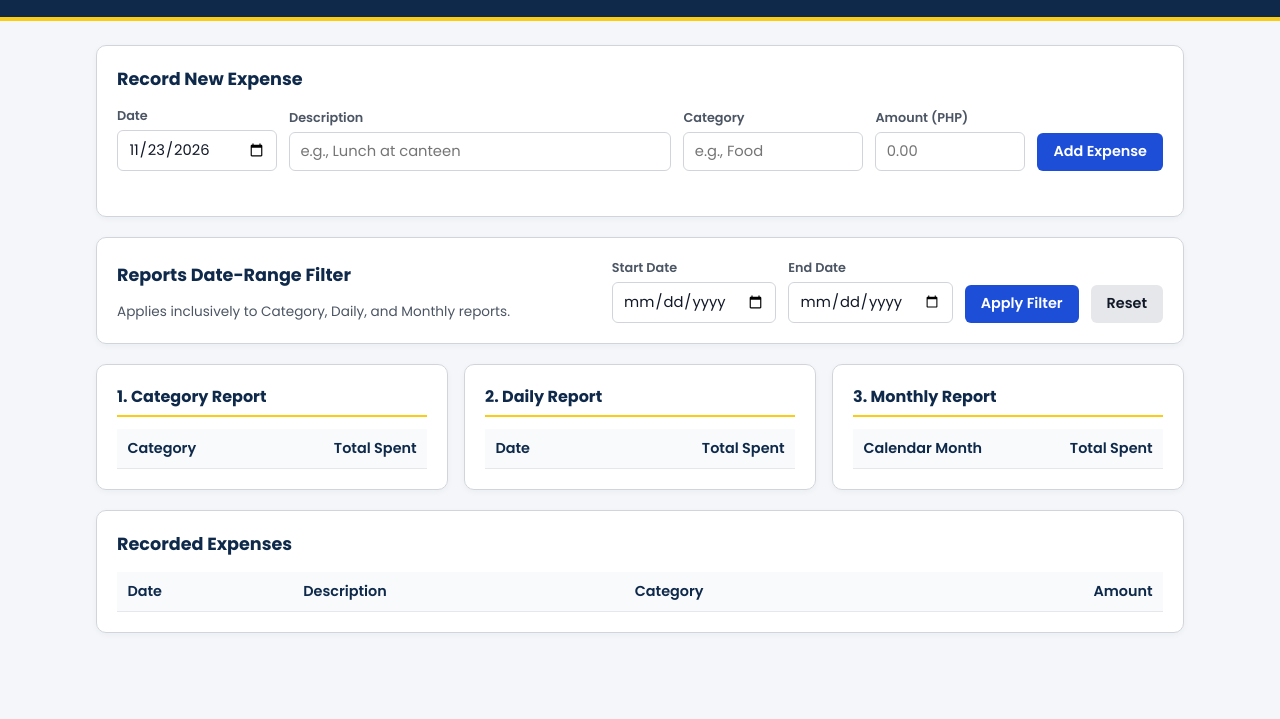
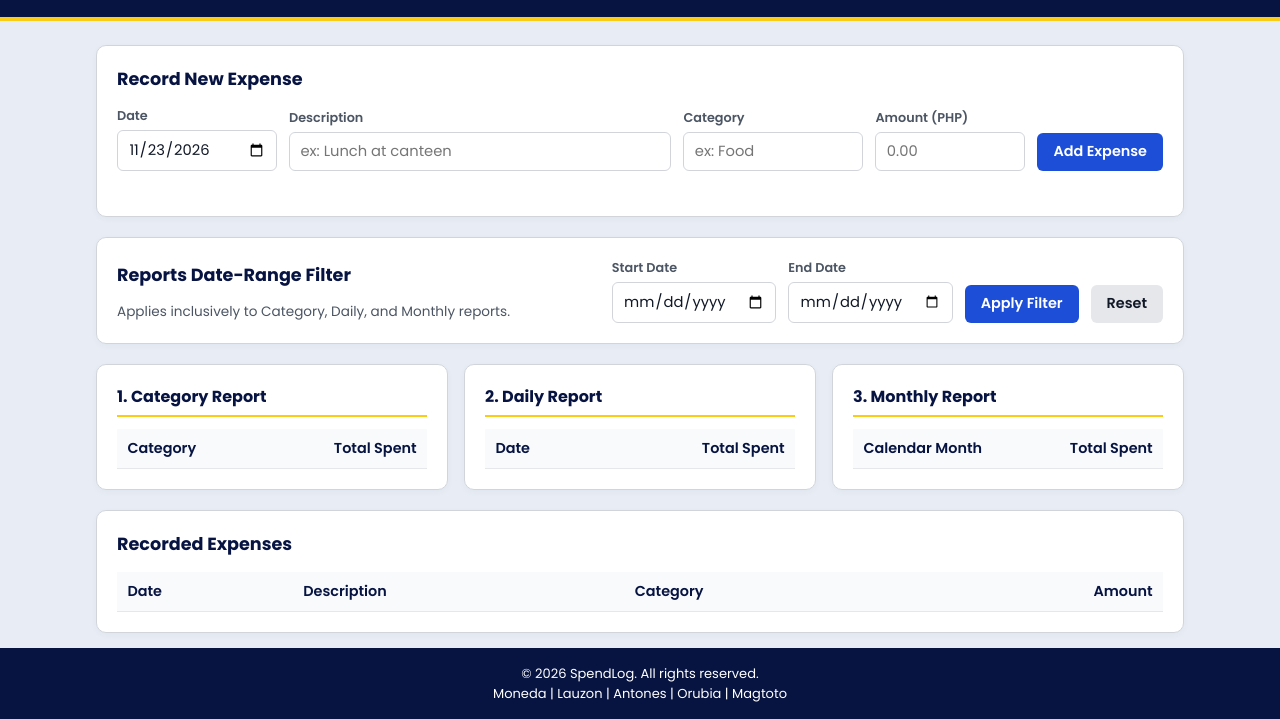
Before and after one commit to Veinz03/Spendlog, a website: page public/index.html in a window 1280 px wide. Shown: the part 81-800 px from the top of the page. Drawn offline with Linux system fonts and the light colour scheme; no server answers.

Commit message:
Describe your update

```diff
--- a/package.json
+++ b/package.json
@@ -13,6 +13,6 @@
     "pg": "^8.23.1"
   },
   "allowScripts": {
-    "sqlite3@5.1.7": true
+
   }
 }
--- a/public/index.html
+++ b/public/index.html
@@ -3,7 +3,7 @@
 <head>
   <meta charset="UTF-8" />
   <meta name="viewport" content="width=device-width, initial-scale=1.0" />
-  <title>SpendLog — Personal Expense Tracker</title>
+  <title>SpendLog | Personal Expense Tracker</title>
   <link rel="preconnect" href="https://fonts.googleapis.com" />
   <link rel="preconnect" href="https://fonts.gstatic.com" crossorigin />
   <link href="https://fonts.googleapis.com/css2?family=Poppins:wght@400;500;600;700&display=swap" rel="stylesheet" />
@@ -13,7 +13,7 @@
   <header class="topbar">
     <div class="container">
       <h1>SpendLog</h1>
-      <p>Personal Expense Tracker &amp; Reporting</p>
+      <p>Personal Expense Tracker & Reporting</p>
     </div>
   </header>
 
@@ -28,11 +28,11 @@
         </div>
         <div class="field">
           <label for="description">Description</label>
-          <input type="text" id="description" placeholder="e.g., Lunch at canteen" maxlength="100" required />
+          <input type="text" id="description" placeholder="ex: Lunch at canteen" maxlength="100" required />
         </div>
         <div class="field">
           <label for="category">Category</label>
-          <input type="text" id="category" list="category-suggestions" placeholder="e.g., Food" maxlength="40" required />
+          <input type="text" id="category" list="category-suggestions" placeholder="ex: Food" maxlength="40" required />
           <datalist id="category-suggestions">
             <option value="Foods"></option>
             <option value="Transportation"></option>
@@ -74,7 +74,7 @@
       </div>
     </section>
 
-    <!-- Exactly Three Reports -->
+    <!-- yung 3 reports -->
     <section class="reports-grid">
       <!-- 1. Category Report -->
       <div class="card">
@@ -125,7 +125,7 @@
       </div>
     </section>
 
-    <!-- Master Expense Table -->
+    <!-- Input-an ng Expense. Table -->
     <section class="card">
       <h2>Recorded Expenses</h2>
       <div class="table-wrap">
@@ -144,6 +144,12 @@
     </section>
   </main>
 
+ <footer class="footer">
+    <div class="container">
+      <p>&copy; 2026 SpendLog. All rights reserved.</p>
+      <p>Moneda | Lauzon | Antones | Orubia | Magtoto </p>
+    </div>
+
   <script src="app.js"></script>
 </body>
 </html>
--- a/public/style.css
+++ b/public/style.css
@@ -1,9 +1,9 @@
 :root {
-  --blue-dark: #0f294a;
+  --blue-dark: #071442;
   --blue-primary: #1d4ed8;
   --blue-hover: #1e40af;
   --yellow-accent: #facc15;
-  --bg: #f4f6f9;
+  --bg: #e8edf5;
   --surface: #ffffff;
   --border: #d1d5db;
   --text: #111827;
@@ -298,3 +298,15 @@ tbody tr:hover {
     grid-template-columns: 1fr;
   }
 }
+
+footer {
+  background-color: var(--blue-dark);
+  color: #ffffff;
+  padding: 1rem 0;
+  font-size: small;
+  text-align: center;
+  position: fixed;
+  bottom: 0;
+  width: 100%;
+
+}
```
Also changed, not shown: server.js (+9 -9 lines), 1 other file.
